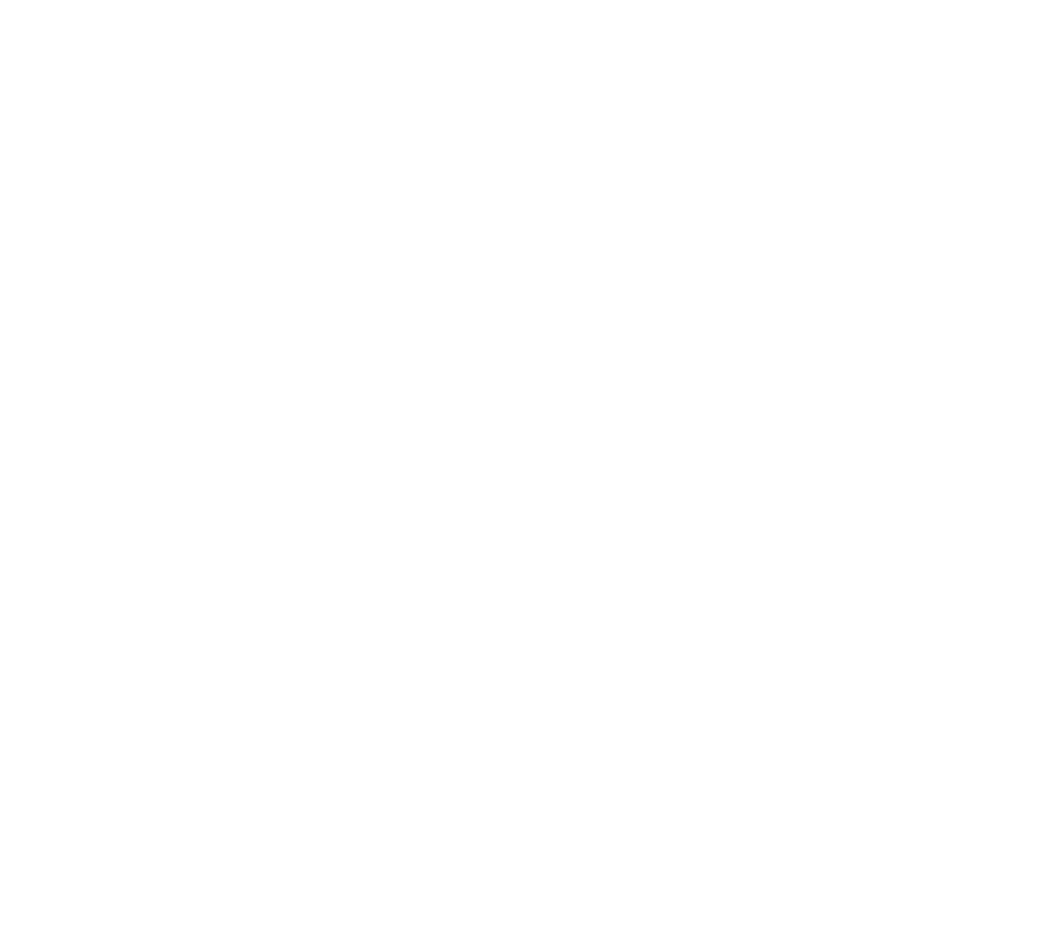
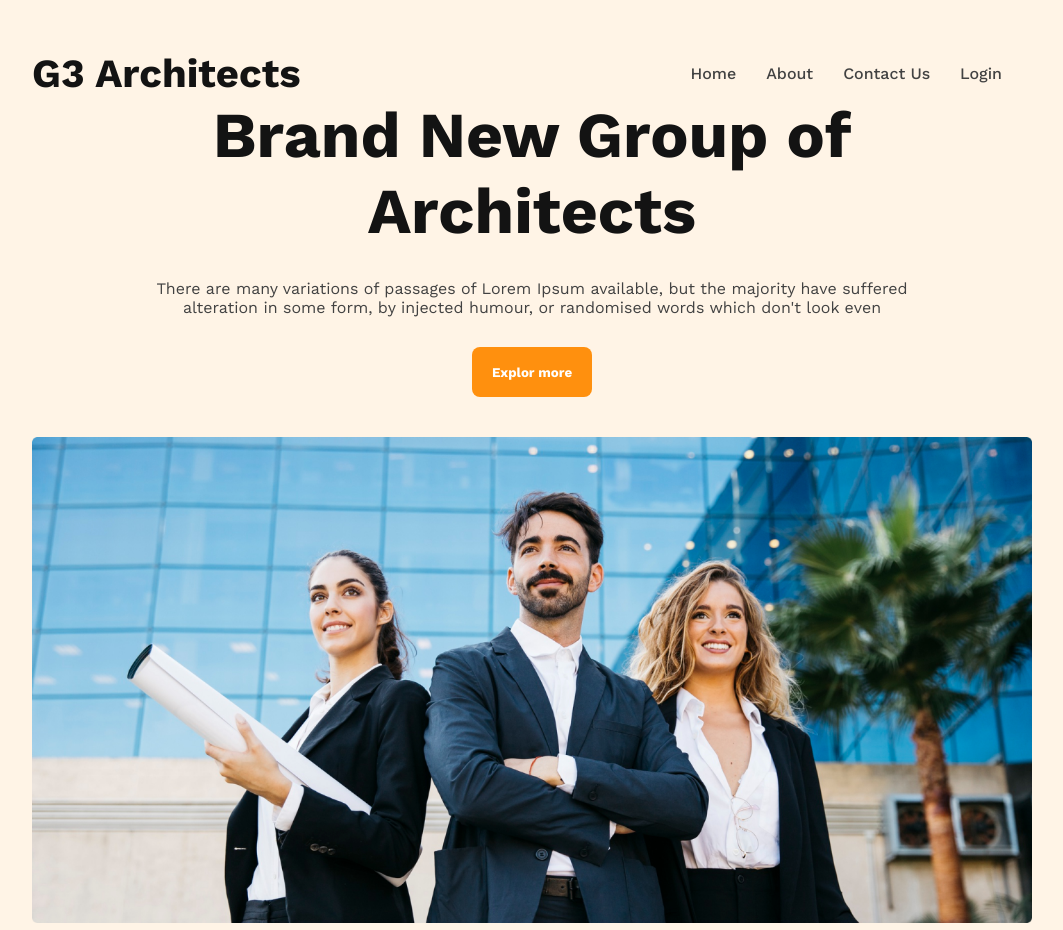
Before and after one commit to jakienrafi/g3-architecte, a plain HTML site: page index.html in a window 1280 px wide. Shown: the whole page, without its empty margins (108-1171 px from the left). Before the commit the page ends 800 px from the top, so only its background shows below. Drawn offline with nearby package versions, Linux system fonts and the light colour scheme.

Commit message:
added navbar with style

```diff
--- a/index.html
+++ b/index.html
@@ -4,8 +4,38 @@
     <meta charset="UTF-8">
     <meta name="viewport" content="width=device-width, initial-scale=1.0">
     <title>Document</title>
+    <link rel="stylesheet" href="style.css">
+    <link rel="preconnect" href="https://fonts.googleapis.com">
+<link rel="preconnect" href="https://fonts.gstatic.com" crossorigin>
+<link href="https://fonts.googleapis.com/css2?family=Lato:ital@1&family=Open+Sans:wght@800&family=Work+Sans:wght@400;500;600;700;800&display=swap" rel="stylesheet">
 </head>
 <body>
+   <header>
+        <nav>
+            <h1 class="logo">G3 Architects</h1>
+            <ul>
+                <li><a href="">Home</a></li>
+                <li><a href="">About</a></li>
+                <li><a href="">Contact Us</a></li>
+                <li><a href="">Login</a></li>
+            </ul>
+        </nav>
+        <div class="banner">
+               <div class="banner-content">
+                <h1 class="banner-titel">Brand New Group of Architects</h1>
+                <p class="banner-discription">
+                        There are many variations of passages of Lorem Ipsum available, but the majority have suffered alteration in some form, by injected humour, or randomised words which don't look even
+                </p>
+                <button class="banner-btn">Explor more</button>
+               </div>
+               <div class="banner-img">
+                <img src="images/banner.png" alt="">
+               </div>
+            </div>
+   </header>
+   <main>
 
+   </main>
+   <footer></footer>
 </body>
 </html>
--- /dev/null
+++ b/style.css
@@ -0,0 +1,75 @@
+*{
+    margin: 0;
+    font-family: 'Lato', sans-serif;
+    font-family: 'Open Sans', sans-serif;
+    font-family: 'Work Sans', sans-serif;
+}
+header{
+    background-color: rgba(255, 144, 14, 0.10);
+    padding: 50px 140px;
+}
+nav{
+    display: flex;
+    justify-content: space-between;
+    align-items: center;
+}
+nav ul{
+    display: flex;
+    list-style: none;
+}
+nav li a{
+    margin-right: 30px;
+    text-decoration: none;
+    font-size: 1rem;
+    font-weight: 500;
+    color: #424242;
+}
+nav h1{
+    color: #131313;
+    font-size: 2.5rem;
+    font-weight: 700;
+}
+.banner-content{
+    text-align: center;
+    max-width: 800px;
+    margin: 0 auto;
+}
+.banner-titel{
+    font-size: 4rem;
+    font-weight: 700;
+    color: #131313;
+}
+.banner-discription{
+    color: #424242;
+    margin: 30px 0;
+}
+.banner-btn{
+    width: 120px;
+    height: 50px;
+    border-radius: 8px;
+    background: #FF900E;
+    border: none;
+    color: #fff;
+    font-size: 800;
+    font-weight: bold;
+    margin-bottom: 40px;
+}
+.banner-img img{
+    width: 100%;
+}
+@media screen and (max-width: 576px) {
+    header{
+        padding: 20px;
+    }
+    nav{
+        flex-direction: column;
+    }
+}
+@media screen and (min-width:576px) and (max-width:992px) {
+    header{
+        padding: 50px;
+    }
+    nav{
+        flex-direction: column;
+    }
+}
```
